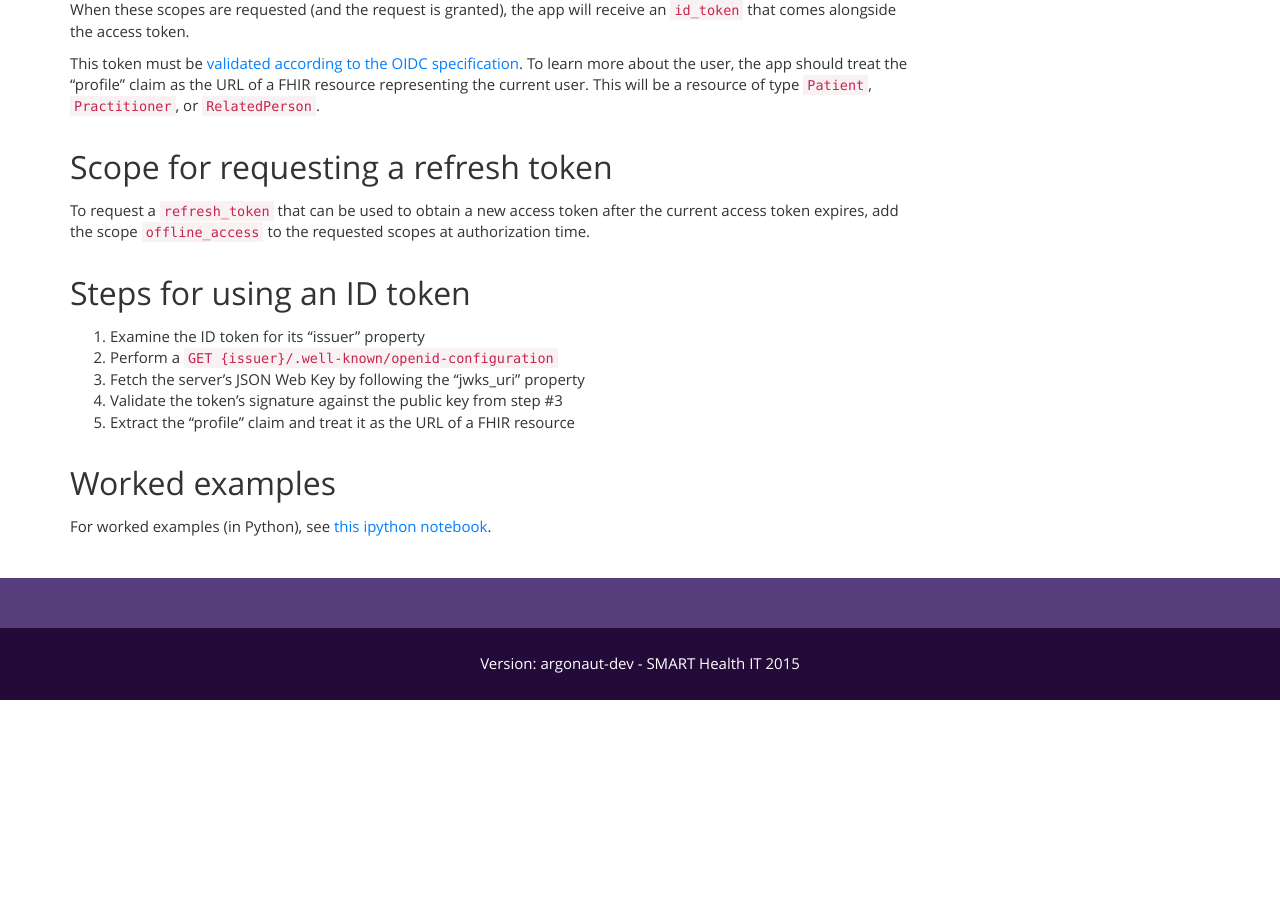
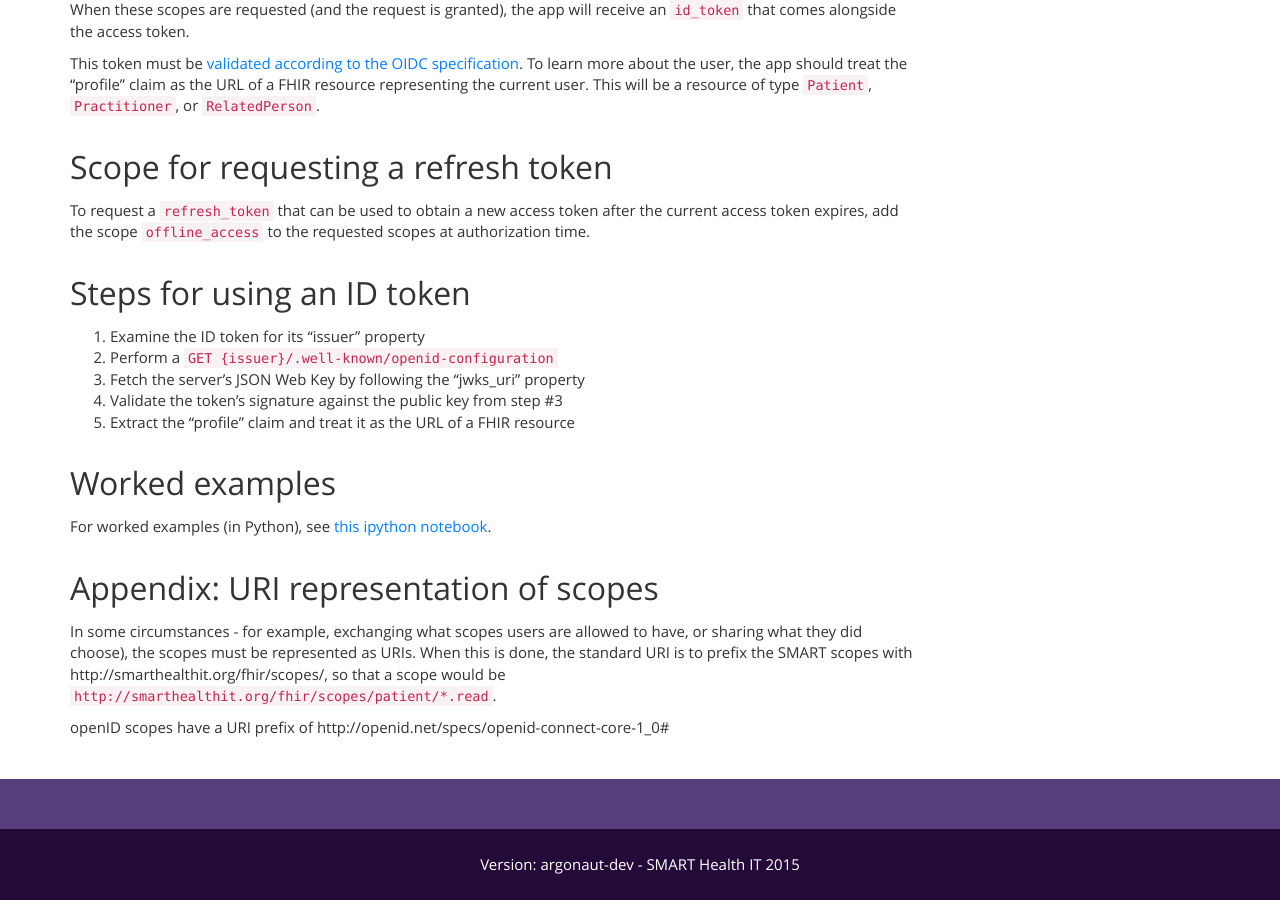
Before and after one commit to smart-on-fhir/smart-on-fhir.github.io, a Jekyll site: the page built from authorization/scopes-and-launch-context/index.md, in a window 1280 px wide and 900 px high, scrolled down 5293 px. Built offline with Jekyll 4.4.1, drawn with Linux system fonts in a browser that asks for light colours; Markdown is read by kramdown in place of the engine named in the settings; before the commit the page ends 5993 px from its top, so only the background shows below that.

Commit message:
Update index.md

```diff
--- a/authorization/scopes-and-launch-context/index.md
+++ b/authorization/scopes-and-launch-context/index.md
@@ -244,3 +244,9 @@ requested scopes at authorization time.
 ## Worked examples
 
 For worked examples (in Python), see [this ipython notebook](http://nbviewer.ipython.org/url/docs.smarthealthit.org/authorization/smart-on-fhir-jwt-examples.ipynb).
+
+## Appendix: URI representation of scopes
+
+In some circumstances - for example, exchanging what scopes users are allowed to have, or sharing what they did choose), the scopes must be represented as URIs. When this is done, the standard URI is to prefix the SMART scopes with  http://smarthealthit.org/fhir/scopes/, so that a scope would be `http://smarthealthit.org/fhir/scopes/patient/*.read`.
+
+openID scopes have a URI prefix of http://openid.net/specs/openid-connect-core-1_0#
```
